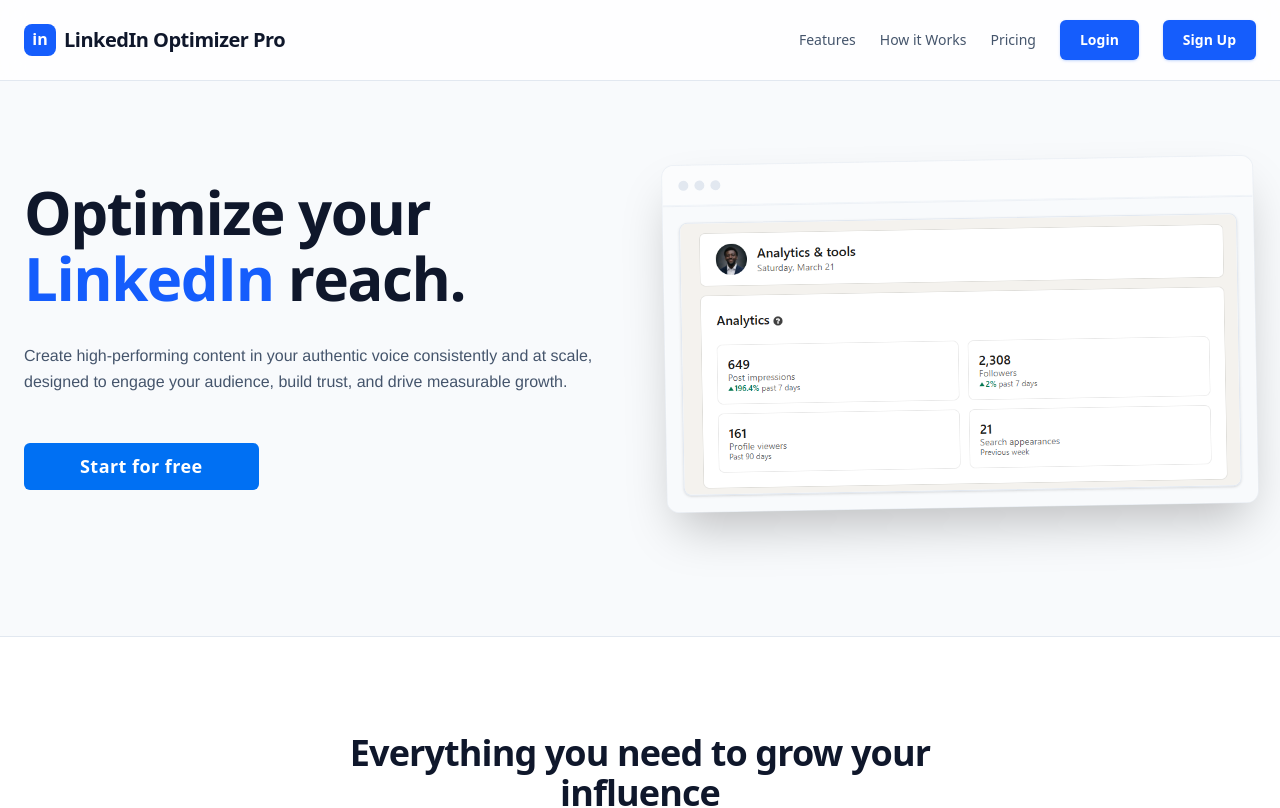
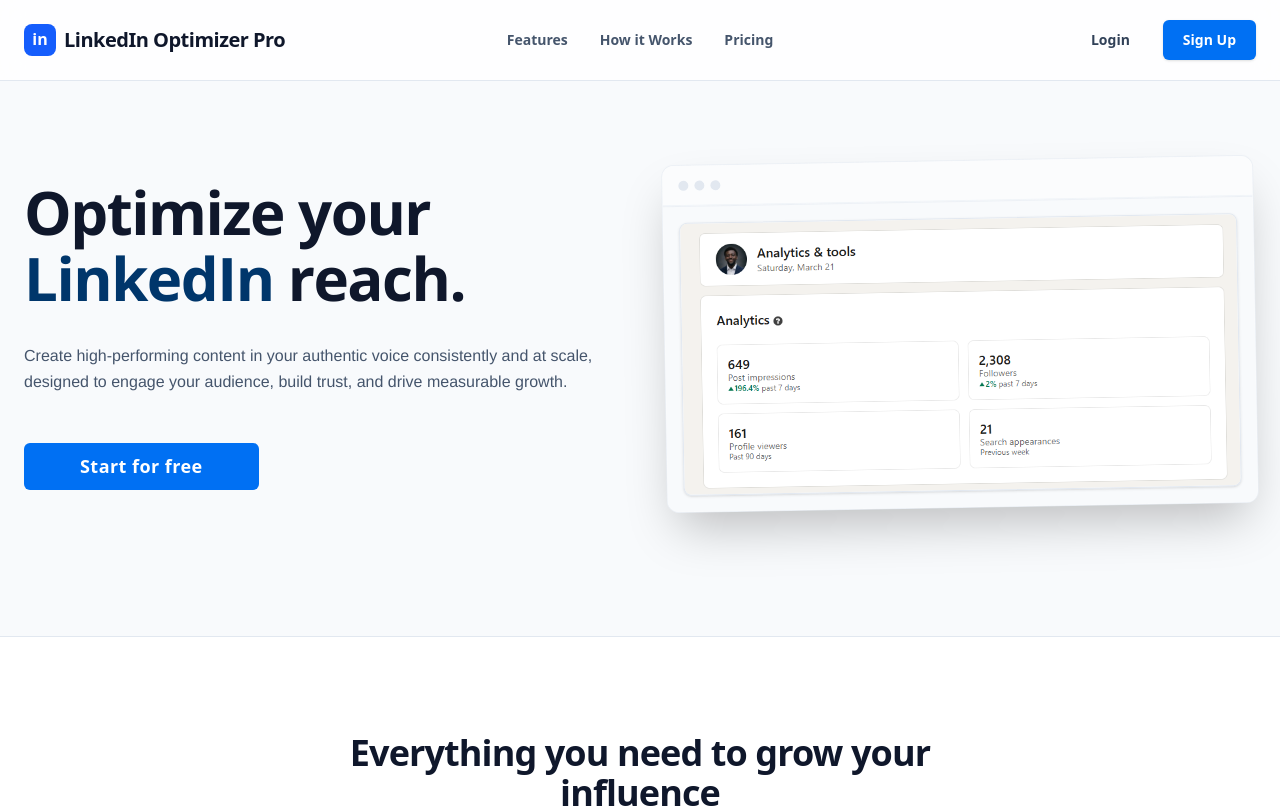
Before and after one commit to thec0deSage/LinkedIn-Optimizer-Pro, a Next.js app: page / in a window 1280 px wide. Shown: the top 808 px of the page. Built offline with nearby package versions, Linux system fonts and the light colour scheme.

Commit message:
fix:header-hero

```diff
--- a/src/app/page.tsx
+++ b/src/app/page.tsx
@@ -19,21 +19,25 @@
     <div className="min-h-screen bg-slate-50 flex flex-col font-sans">
       {/* Navigation */}
       <nav className="fixed top-0 inset-x-0 z-50 bg-white/80 backdrop-blur-md border-b border-slate-200">
-        <div className="max-w-7xl mx-auto px-6 h-20 flex items-center justify-between">
-          <div className="flex items-center gap-2">
+        <div className="max-w-7xl mx-auto px-6 h-20 flex items-center justify-between relative">
+          <div className="flex items-center gap-2 z-10">
             <div className="w-8 h-8 rounded-lg bg-blue-600 flex items-center justify-center text-white font-bold pb-0.5">
               in
             </div>
             <span className="font-bold text-xl text-slate-900 tracking-tight">LinkedIn Optimizer Pro</span>
           </div>
-          <div className="flex items-center gap-6">
-            <a href="#features" className="text-sm font-medium text-slate-600 hover:text-slate-900 transition-colors hidden md:block">Features</a>
-            <a href="#how-it-works" className="text-sm font-medium text-slate-600 hover:text-slate-900 transition-colors hidden md:block">How it Works</a>
-            <a href="#pricing" className="text-sm font-medium text-slate-600 hover:text-slate-900 transition-colors hidden md:block">Pricing</a>
-            <button className="cursor-pointer bg-blue-600 hover:bg-blue-700 text-white px-5 py-2.5 rounded-md font-semibold text-sm transition-all shadow-sm shadow-blue-600/20 active:scale-95">
+
+          <div className="hidden md:flex items-center gap-8 absolute left-1/2 -translate-x-1/2">
+            <a href="#features" className="text-sm font-semibold text-slate-600 hover:text-slate-900 transition-colors">Features</a>
+            <a href="#how-it-works" className="text-sm font-semibold text-slate-600 hover:text-slate-900 transition-colors">How it Works</a>
+            <a href="#pricing" className="text-sm font-semibold text-slate-600 hover:text-slate-900 transition-colors">Pricing</a>
+          </div>
+
+          <div className="flex items-center gap-3 z-10">
+            <button className="cursor-pointer bg-transparent text-slate-700 hover:text-slate-900 hover:bg-slate-100 px-5 py-2.5 rounded-md font-semibold text-sm transition-all border border-transparent">
               Login
             </button>
-            <button className="cursor-pointer bg-blue-600 hover:bg-blue-700 text-white px-5 py-2.5 rounded-md font-semibold text-sm transition-all shadow-sm shadow-blue-600/20 active:scale-95">
+            <button className="cursor-pointer bg-[#0070F3] hover:bg-[#0060DF] text-white px-5 py-2.5 rounded-md font-semibold text-sm transition-all shadow-sm active:scale-95">
               Sign Up
             </button>
           </div>
@@ -53,7 +57,7 @@
               transition={{ duration: 0.5, delay: 0.1 }}
               className={`${openSans.className} text-5xl md:text-6xl font-[700] text-slate-900 tracking-tight leading-[1.1]`}
             >
-              Optimize your<span className="text-blue-600"> LinkedIn </span> reach.
+              Optimize your<span className="text-[#00366b]"> LinkedIn </span> reach.
             </motion.h1>
 
             <motion.p
```
